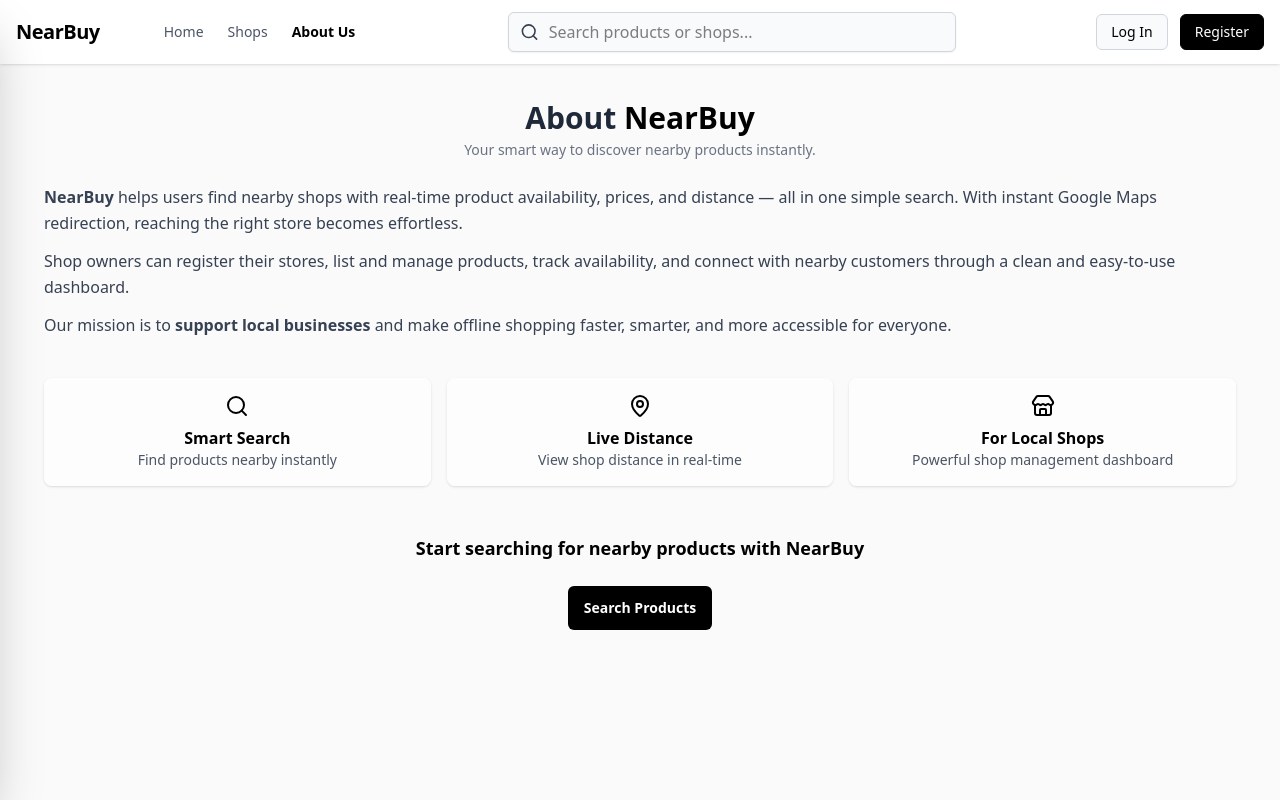
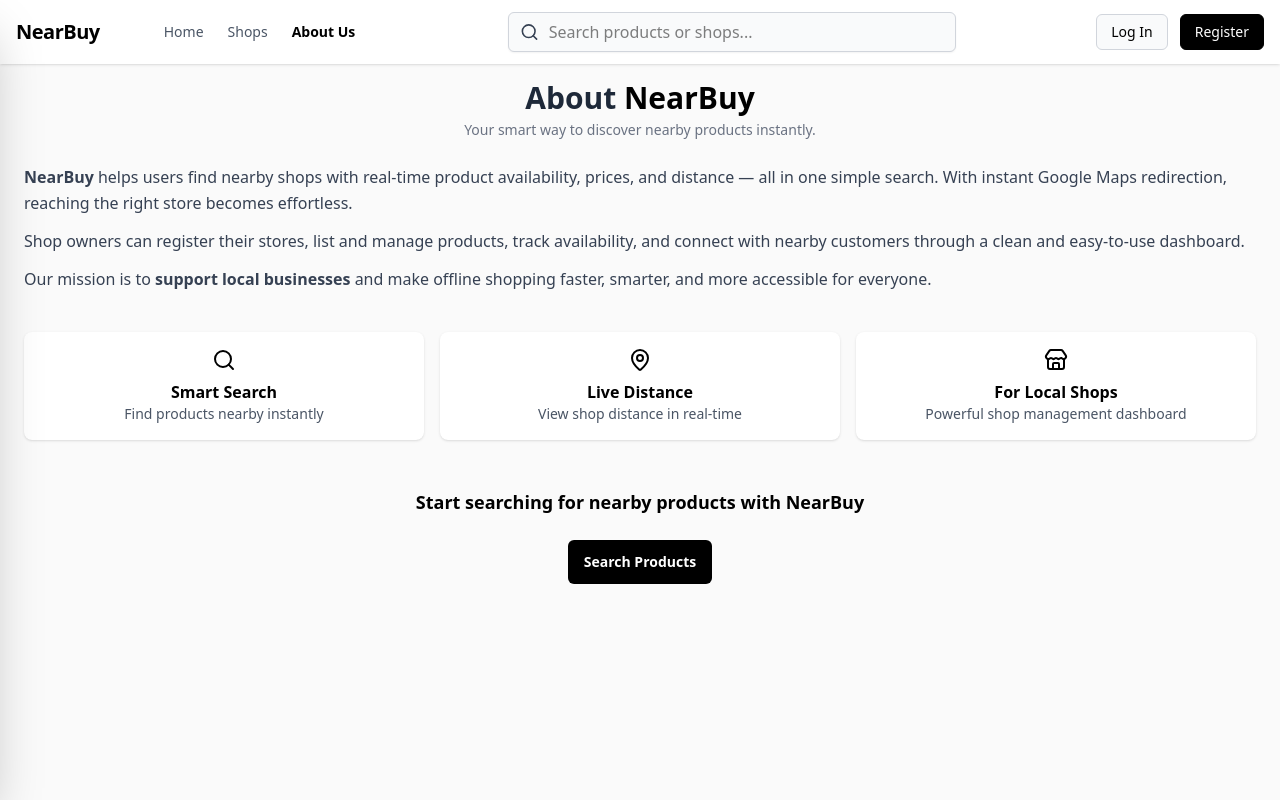
Before and after one commit to DeveloperZeeshu/Nearbuy, a React (Vite) app in the folder client/: page /about in a window 1280 px wide. Shown: the top 800 px of the page. Built offline with nearby package versions, Linux system fonts and the light colour scheme; no server answers.

Commit message:
UI Fixes

```diff
--- a/client/src/pages/About.tsx
+++ b/client/src/pages/About.tsx
@@ -8,7 +8,7 @@ const About = () => {
     return (
         <Container>
             <div
-                className='w-full min-h-screen flex flex-col gap-6 p-3 lg:p-5 mx-auto'>
+                className='w-full min-h-screen flex flex-col gap-6 mx-auto'>
 
                 <div>
                     <h1 className='text-3xl font-bold text-gray-800 text-center'>
@@ -39,17 +39,17 @@ const About = () => {
                 </div>
 
                 <div className='grid grid-cols-1 sm:grid-cols-3 gap-4 mt-4'>
-                    <div className='p-4 flex flex-col justify-center items-center rounded-lg bg-white/70 backdrop:blur-xl text-center shadow-sm transition-all hover:shadow-xl hover:-translate-y-1 duration-300'>
+                    <div className='p-4 flex flex-col justify-center items-center rounded-lg bg-white text-center shadow-sm transition-all hover:shadow-lg hover:-translate-y-0.5 duration-300'>
                         <Search />
                         <p className='font-semibold mt-2'>Smart Search</p>
                         <p className='text-sm text-gray-600'>Find products nearby instantly</p>
                     </div>
-                    <div className='p-4 flex flex-col justify-center items-center rounded-lg bg-white/70 backdrop:blur-xl text-center shadow-sm transition-all hover:shadow-xl hover:-translate-y-1 duration-300'>
+                    <div className='p-4 flex flex-col justify-center items-center rounded-lg bg-white text-center shadow-sm transition-all hover:shadow-lg hover:-translate-y-0.5 duration-300'>
                         <MapPin />
                         <p className='font-semibold mt-2'>Live Distance</p>
                         <p className='text-sm text-gray-600'>View shop distance in real-time</p>
                     </div>
-                    <div className='p-4 flex flex-col justify-center items-center rounded-lg bg-white/70 backdrop:blur-xl text-center shadow-sm transition-all hover:shadow-xl hover:-translate-y-1 duration-300'>
+                    <div className='p-4 flex flex-col justify-center items-center rounded-lg bg-white text-center shadow-sm transition-all hover:shadow-lg hover:-translate-y-0.5 duration-300'>
                         <Store />
                         <p className='font-semibold mt-2'>For Local Shops</p>
                         <p className='text-sm text-gray-600'>Powerful shop management dashboard</p>
--- a/client/src/pages/Home.tsx
+++ b/client/src/pages/Home.tsx
@@ -138,7 +138,7 @@ const Home = () => {
                         <div
                             key={i}
                             className="bg-white rounded-xl shadow-sm p-4 flex flex-col items-center
-            gap-2 hover:shadow-xl transition-all duration-300 hover:-translate-y-1"
+            gap-2 hover:shadow-lg transition-all duration-300 hover:-translate-y-0.5"
                         >
                             <Icon className="text-slate-700" />
                             <p className="text-slate-600">{text}</p>
--- a/client/src/pages/SearchPage/SearchPage.tsx
+++ b/client/src/pages/SearchPage/SearchPage.tsx
@@ -6,6 +6,7 @@ import { useNavigate, useSearchParams } from 'react-router-dom'
 import Button from '../../components/ui/button/Button'
 import apiClient from '../../api/apiClient'
 import SearchPageSkeleton from './SearchPageSkeleton'
+import { ArrowLeft } from 'lucide-react'
 
 interface SearchedProductInfo {
     _id?: string
@@ -81,6 +82,14 @@ const SearchPage = () => {
     if (loading)
         return (
             <Container>
+                <div className='w-full'>
+                    <button
+                        onClick={() => navigate('/')}
+                        className='text-sm mb-2 text-blue-600 font-semibold hover:text-blue-500 flex gap-.5 items-center cursor-pointer'
+                    ><ArrowLeft size={18} />
+                        Back to Home
+                    </button>
+                </div>
                 <SearchPageSkeleton />
             </Container>
         )
@@ -109,6 +118,14 @@ const SearchPage = () => {
     return (
         <>
             <Container>
+                <div className='w-full'>
+                    <button
+                        onClick={() => navigate('/')}
+                        className='text-sm mb-2 text-blue-600 font-semibold hover:text-blue-500 flex gap-.5 items-center cursor-pointer'
+                    ><ArrowLeft size={18} />
+                        Back to Home
+                    </button>
+                </div>
                 <div className='min-h-screen'>
                     <div className="text-center mb-6">
                         <h2 className="text-3xl text-slate-800 font-bold">🔍Find What You Need, Nearby.</h2>
```
